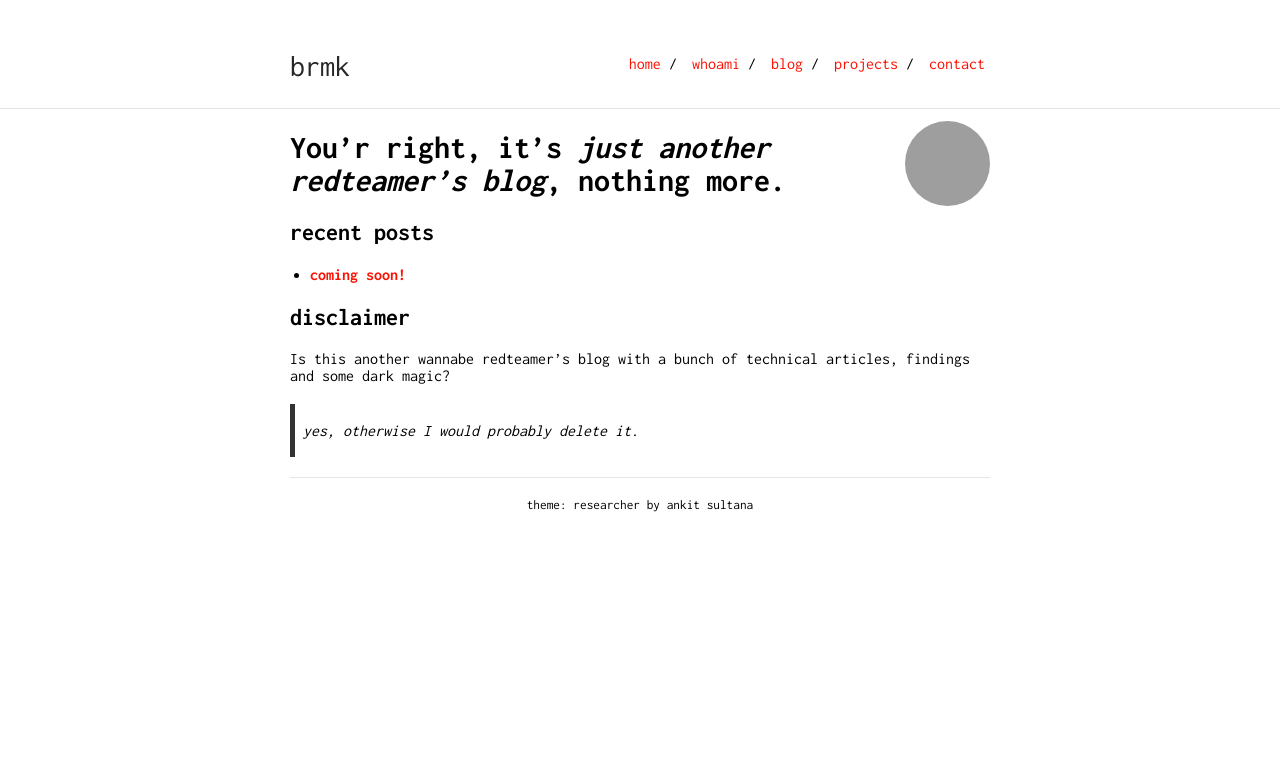
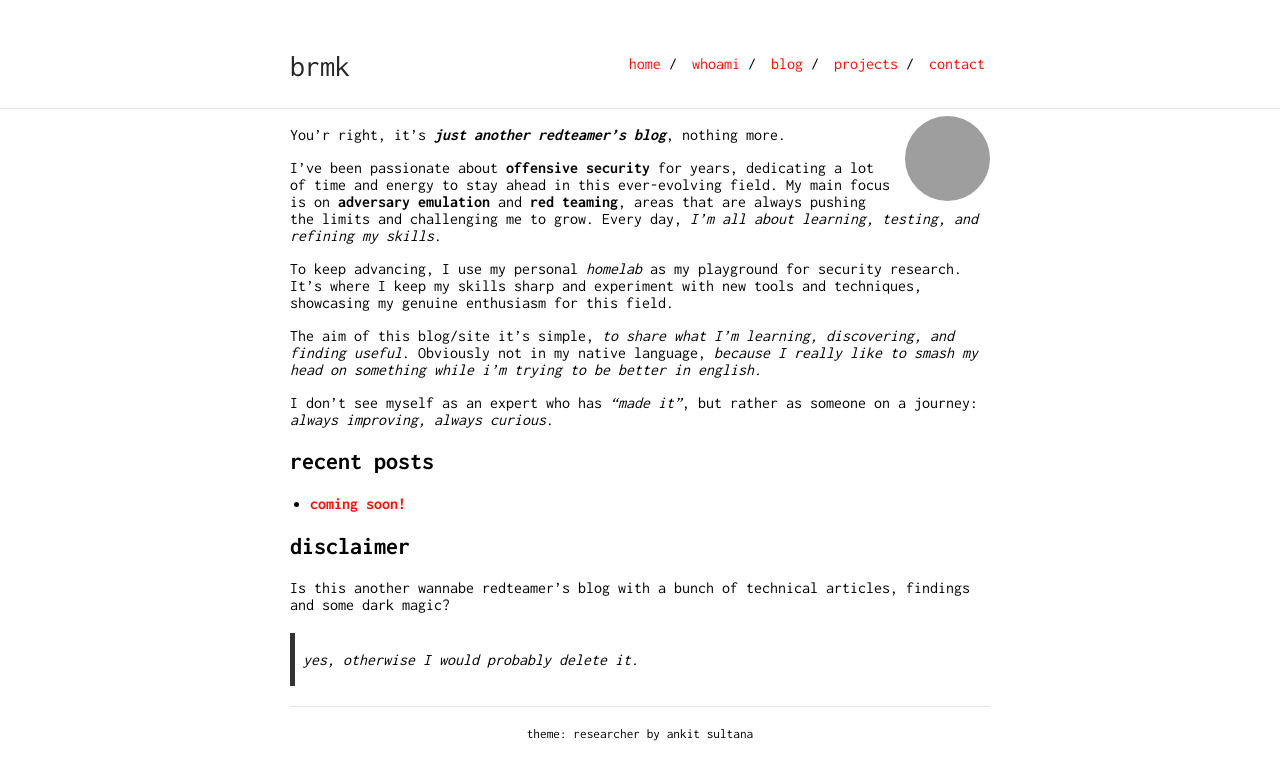
Before and after one commit to brmkit/brmkit.github.io, a Jekyll site: the page built from index.md, in a window 1280 px wide. Shown: the top 780 px of the page. Built offline with Jekyll 4.4.1, drawn with Linux system fonts in a browser that asks for light colours; grey boxes are pictures that could not be loaded.

Commit message:
page fix

```diff
--- a/index.md
+++ b/index.md
@@ -2,9 +2,18 @@
 layout: default
 ---
 
+
 <img class="profile-picture" src="https://avatars.githubusercontent.com/u/29227228?v=4">
 
-# You'r right, it’s **_just another redteamer’s blog_**, nothing more.
+You'r right, it’s **_just another redteamer’s blog_**, nothing more.
+
+I’ve been passionate about **offensive security** for years, dedicating a lot of time and energy to stay ahead in this ever-evolving field. My main focus is on **adversary emulation** and **red teaming**, areas that are always pushing the limits and challenging me to grow. Every day, *I’m all about learning, testing, and refining my skills*.
+
+To keep advancing, I use my personal *homelab* as my playground for security research. It’s where I keep my skills sharp and experiment with new tools and techniques, showcasing my genuine enthusiasm for this field.
+
+The aim of this blog/site it's simple, *to share what I’m learning, discovering, and finding useful*. Obviously not in my native language, *because I really like to smash my head on something while i'm trying to be better in english.*
+
+I don’t see myself as an expert who has *“made it”*, but rather as someone on a journey: *always improving, always curious*.
 
 ## recent posts
 <ul class="recent-posts">
```
Also changed, not shown: whoami.md (+1 -1 lines).
